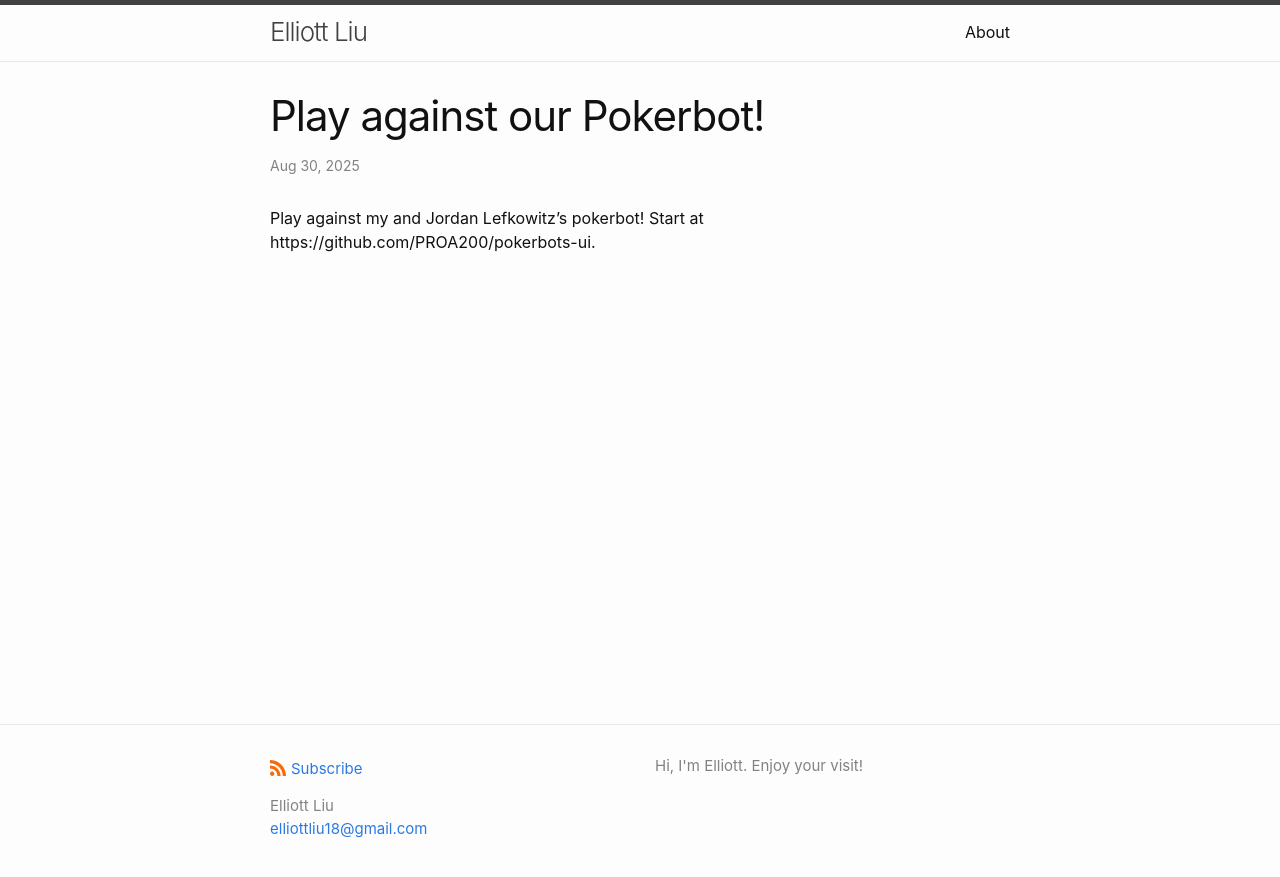
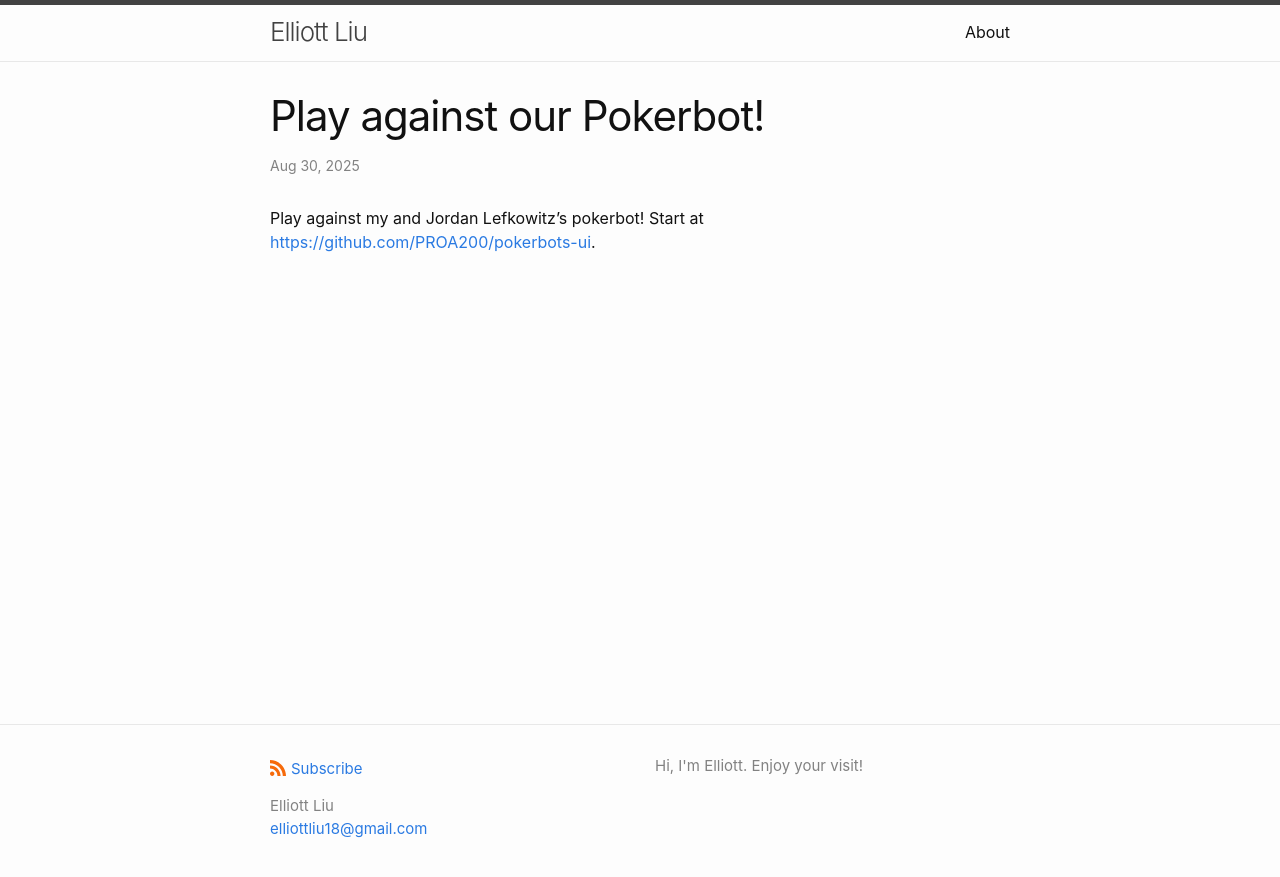
Before and after one commit to PROA200/website, a Jekyll site: the page built from _posts/2025-09-01-pokerbots-ui.markdown, in a window 1280 px wide. Shown: the top 877 px of the page. Built offline with Jekyll 4.4.1, drawn with Linux system fonts in a browser that asks for light colours; nearby versions of some CDN libraries; some of the changed lines change nothing that is shown.

Commit message:
fix link

```diff
--- a/_posts/2025-09-01-pokerbots-ui.markdown
+++ b/_posts/2025-09-01-pokerbots-ui.markdown
@@ -6,4 +6,4 @@ categories:
 usemathjax: true
 ---
 
-Play against my and Jordan Lefkowitz's pokerbot! Start at https://github.com/PROA200/pokerbots-ui.
+Play against my and Jordan Lefkowitz's pokerbot! Start at [https://github.com/PROA200/pokerbots-ui](https://github.com/PROA200/pokerbots-ui).
```
